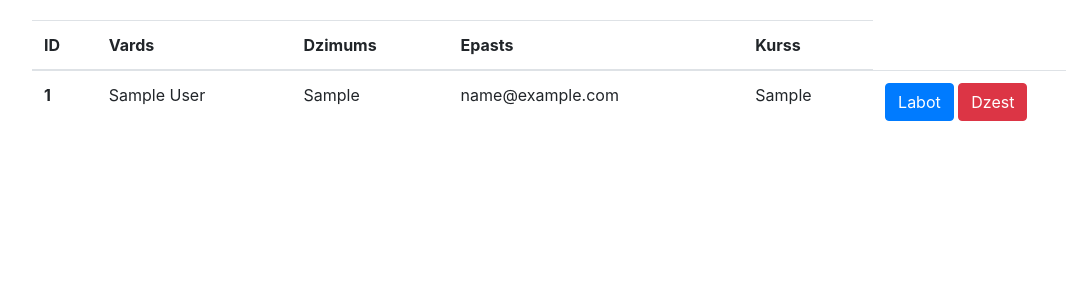
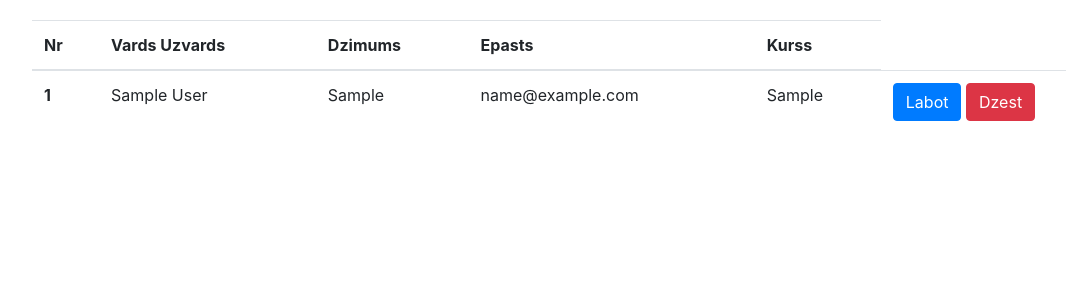
Before and after one commit to BiezaisK/WEB-FiNAL, a PHP site: page / in a window 1280 px wide. Shown: the part 56-356 px from the top of the page, without its empty margins (53-1119 px from the left). Run offline with PHP 8.4, Linux system fonts and the light colour scheme; tables that the repository leaves empty or names only in its code hold one stand-in row (values such as "Sample post").

Commit message:
Add files via upload

```diff
--- a/add.php
+++ b/add.php
@@ -76,7 +76,7 @@ if (isset($_GET['id']) && $_GET['id'] != '') {
                 </div>
             </div>
             <div class="form-group row">
-            <label for="gender" class="col-sm-3 col-form-label">Gender</label>
+            <label for="gender" class="col-sm-3 col-form-label">Dzimums</label>
             <div class="col-sm-7">
                 <select class="form-control" name="gender" id="gender">
                 <option value="">Dzimums</option>
--- a/head.php
+++ b/head.php
@@ -1,10 +1,16 @@
 <head>
     <meta charset="UTF-8">
+
     <meta name="viewport" content="width=device-width, initial-scale=1.0">
+
     <meta http-equiv="X-UA-Compatible" content="ie=edge">
+
     <title>Pieteiksanas</title>
+
     <link rel="stylesheet" href="https://stackpath.bootstrapcdn.com/bootstrap/4.3.1/css/bootstrap.min.css">
+
     <style>
+
     .formdiv { margin:0 auto; width:40% }
     .info { height: 20px;}
     </style>
--- a/index.php
+++ b/index.php
@@ -27,8 +27,8 @@ if (!empty($_GET['msg'])) {
         <table class="table">
             <thead>
                 <tr>
-                <th scope="col">ID</th>
-                <th scope="col">Vards</th>
+                <th scope="col">Nr</th>
+                <th scope="col">Vards Uzvards</th>
                 <th scope="col">Dzimums</th>
                 <th scope="col">Epasts</th>
                 <th scope="col">Kurss</th>
--- a/nav.php
+++ b/nav.php
@@ -1,6 +1,12 @@
 <nav class="navbar navbar-expand-lg navbar-light bg-light">
-        <a class="navbar-brand" href="/crud">Izvdeido Studiju Profilu</a>
+
+
+        <a class="navbar-brand" href="/finals">Izvdeido Studiju Profilu</a>
+
+
         <button class="navbar-toggler" type="button" data-toggle="collapse" data-target="#navbarNav" aria-controls="navbarNav" aria-expanded="false" aria-label="Toggle navigation">
+
+
           <span class="navbar-toggler-icon"></span>
         </button>
         <div class="collapse navbar-collapse" id="navbarNav">
```
